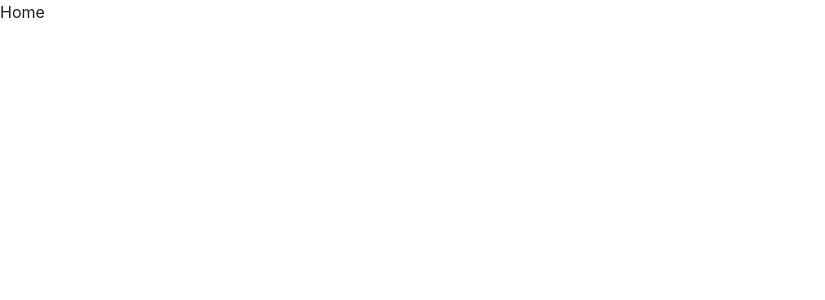
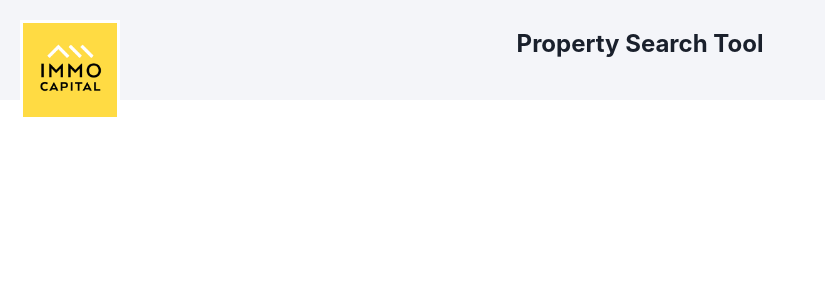
Before and after one commit to sohaib57/propertyTool, a React (Create React App) app: page / in a window 1280 px wide. Shown: the top 300 px of the page, without its empty margins (0-825 px from the left). Built offline with nearby package versions, Linux system fonts and the light colour scheme.

Commit message:
header added

```diff
--- /dev/null
+++ b/src/components/Header.jsx
@@ -0,0 +1,15 @@
+import { Heading, Image, Stack } from '@chakra-ui/react';
+import logo from '../assets/images/logo.png';
+
+const Header = () => {
+  return (
+    <Stack margin={'0px !important'} width={'100%'} height={'100px'} backgroundColor={'#f4f5f9'}>
+      <Stack >
+        <Image border={'3px solid white'} position={'absolute'} left={'20px'} top={'20px'} width={'100px'} src={logo} />
+      </Stack>
+      <Heading fontSize={'24px'} paddingTop={'22px'} textAlign={'center'} >Property Search Tool</Heading>
+    </Stack>
+  );
+};
+
+export default Header;
--- a/src/pages/Home.jsx
+++ b/src/pages/Home.jsx
@@ -1,9 +1,13 @@
-import React from 'react'
+import { Stack } from '@chakra-ui/react';
+import React from 'react';
+import Header from '../components/Header';
 
 const Home = () => {
   return (
-    <div>Home</div>
-  )
-}
+    <Stack>
+      <Header />
+    </Stack>
+  );
+};
 
-export default Home
+export default Home;
```
Also changed, not shown: src/assets/images/logo.png (added).
